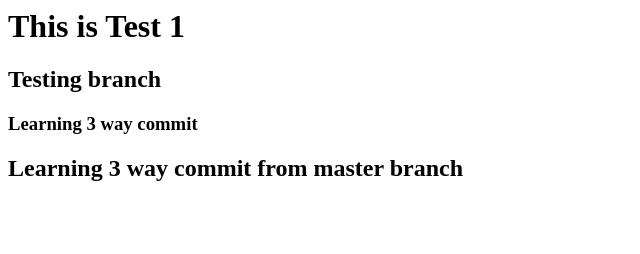
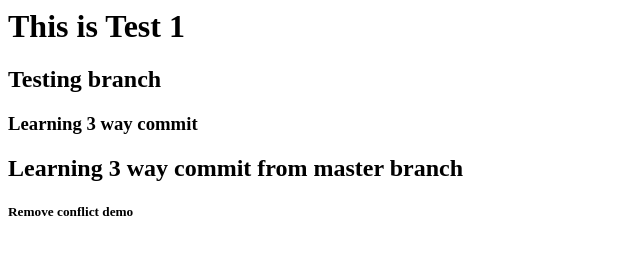
Before and after one commit to mangeshgurjar/webtest, a plain HTML site: page index.html in a window 1280 px wide. Shown: the whole page, without its empty margins (0-640 px from the left). Drawn offline with Linux system fonts and the light colour scheme.

Commit message:
Some Message

```diff
--- a/index.html
+++ b/index.html
@@ -2,3 +2,4 @@
 <h2>Testing branch</h2>
 <h3>Learning 3 way commit</h3>
 <h2>Learning 3 way commit from master branch</h2>
+<h5>Remove conflict demo</h5>
```
